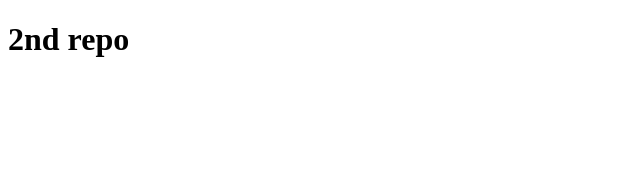
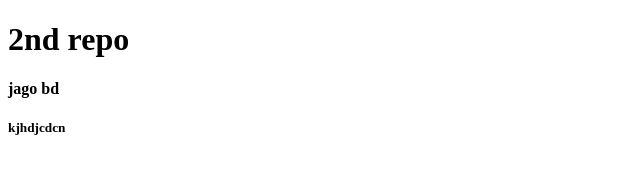
Before and after one commit to Fahad-XO/my-second-repo, a plain HTML site: page 2ndrepo.html in a window 1280 px wide. Shown: the whole page, without its empty margins (0-640 px from the left). Drawn offline with Linux system fonts and the light colour scheme.

Commit message:
add new tag html

```diff
--- a/2ndrepo.html
+++ b/2ndrepo.html
@@ -8,5 +8,7 @@
 </head>
 <body>
     <h1>2nd repo</h1>
+    <h4>jago bd</h4>
+    <h5>kjhdjcdcn</h5>
 </body>
 </html>
```
